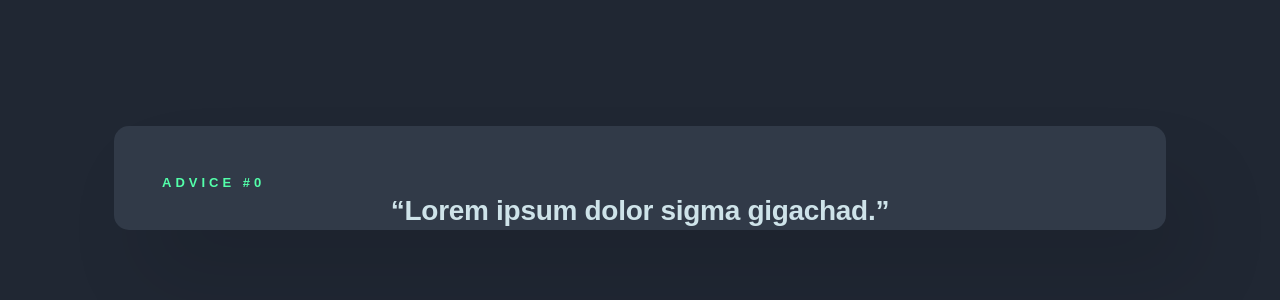
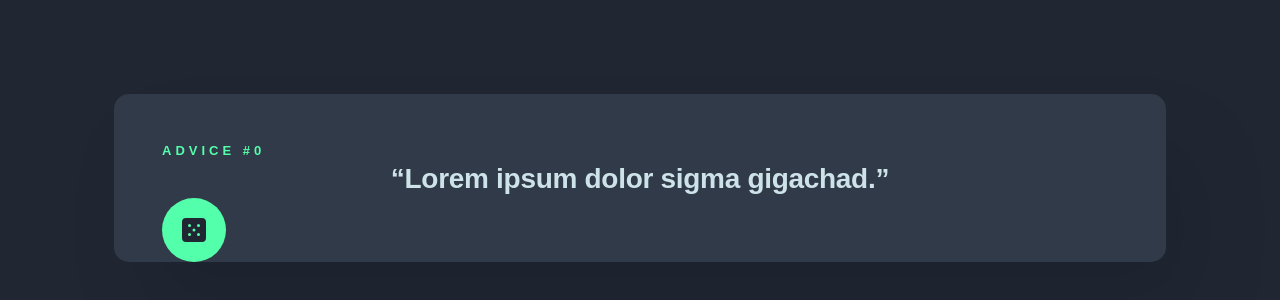
Before and after one commit to Arsalan2078/advice-generator-app, a React (Vite) app: page / in a window 1280 px wide. Shown: the part 222-522 px from the top of the page. Built offline with nearby package versions, Linux system fonts and the light colour scheme; a web font is replaced by a local one.

Commit message:
added AdviceButton

```diff
--- /dev/null
+++ b/src/components/AdviceButton/index.module.scss
@@ -0,0 +1,26 @@
+.button {
+    display: flex;
+    justify-content: center;
+    align-items: center;
+
+    border-radius: 99rem;
+    width: 4rem;
+    aspect-ratio: 1;
+
+    transition-property: background-color, box-shadow;
+    transition-duration: 0.5s;
+    transition-timing-function: ease-out;
+
+    --color: var(--clr-green);
+    background-color: var(--color);
+
+    &:hover,
+    &:focus {
+        box-shadow: 0 0 calc(40 / 16 * 1rem) 0 var(--color);
+    }
+
+    &:active {
+        --color: var(--clr-white);
+        transition-duration: 0s;
+    }
+}
--- /dev/null
+++ b/src/components/AdviceButton/index.tsx
@@ -0,0 +1,19 @@
+import css from "./index.module.scss";
+import image from "/images/icon-dice.svg";
+
+type Props = {
+    onClick?: () => void;
+};
+
+export default function AdviceButton({ onClick }: Props) {
+    return (
+        <button className={css.button} onClick={onClick}>
+            <img
+                src={image}
+                width="24"
+                height="24"
+                alt="An icon of a dice. The sole visible side has 5 pips on it."
+            />
+        </button>
+    );
+}
--- a/src/components/AdviceGenerator/index.tsx
+++ b/src/components/AdviceGenerator/index.tsx
@@ -1,3 +1,4 @@
+import AdviceButton from "../AdviceButton";
 import AdviceNumber from "../AdviceNumber";
 import AdviceText from "../AdviceText";
 import css from "./index.module.scss";
@@ -8,6 +9,10 @@ export default function AdviceGenerator() {
             <div className={css.card}>
                 <AdviceNumber number={0} />
                 <AdviceText text={"Lorem ipsum dolor sigma gigachad."} />
+
+                <hr />
+
+                <AdviceButton />
             </div>
         </div>
     );
--- a/src/scss/_base.scss
+++ b/src/scss/_base.scss
@@ -8,4 +8,8 @@
             content: close-quote;
         }
     }
+
+    button {
+        cursor: pointer;
+    }
 }
```
